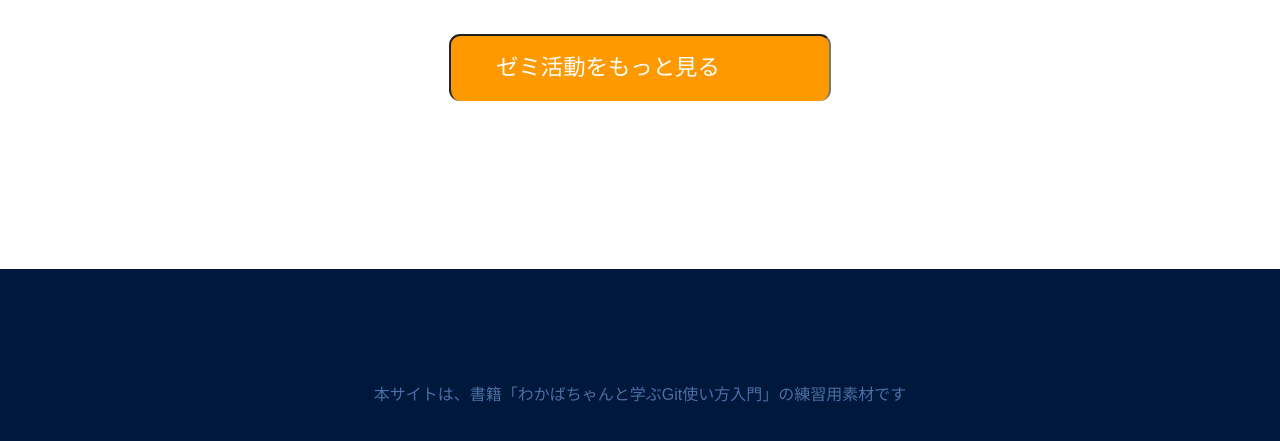
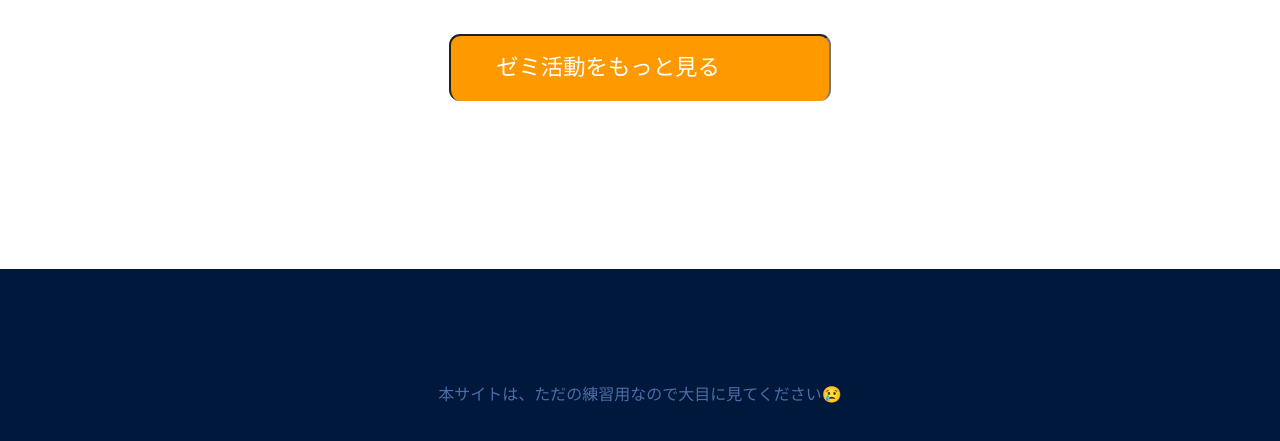
Before and after one commit to bi17068/mypage, a plain HTML site: page index.html in a window 1280 px wide. Shown: the part 1085-1526 px from the top of the page. Drawn offline with Linux system fonts and the light colour scheme.

Commit message:
最下部のサイト説明を変更

```diff
--- a/index.html
+++ b/index.html
@@ -61,7 +61,7 @@
   </main>
 
   <footer>
-    <p>本サイトは、書籍「わかばちゃんと学ぶGit使い方入門」の練習用素材です</p>
+    <p>本サイトは、ただの練習用なので大目に見てください😢</p>
   </footer>
 </body>
 </html>
```
